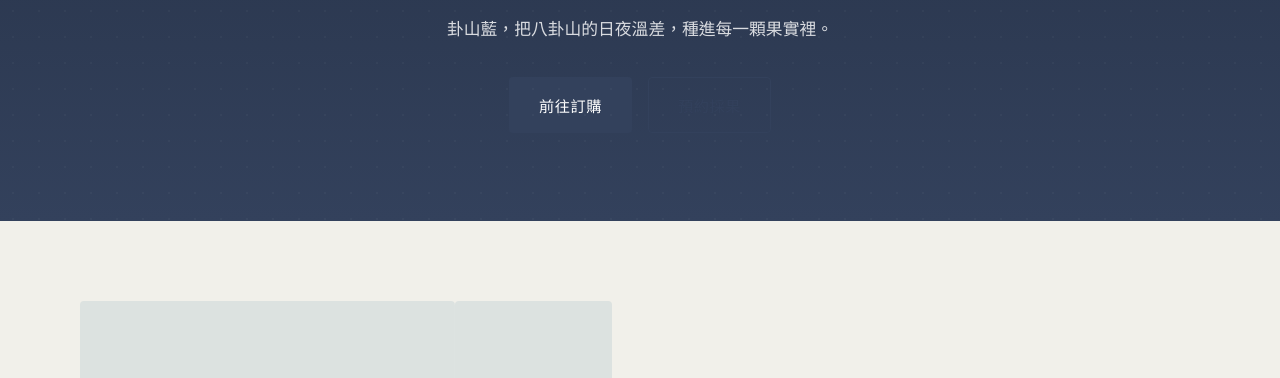
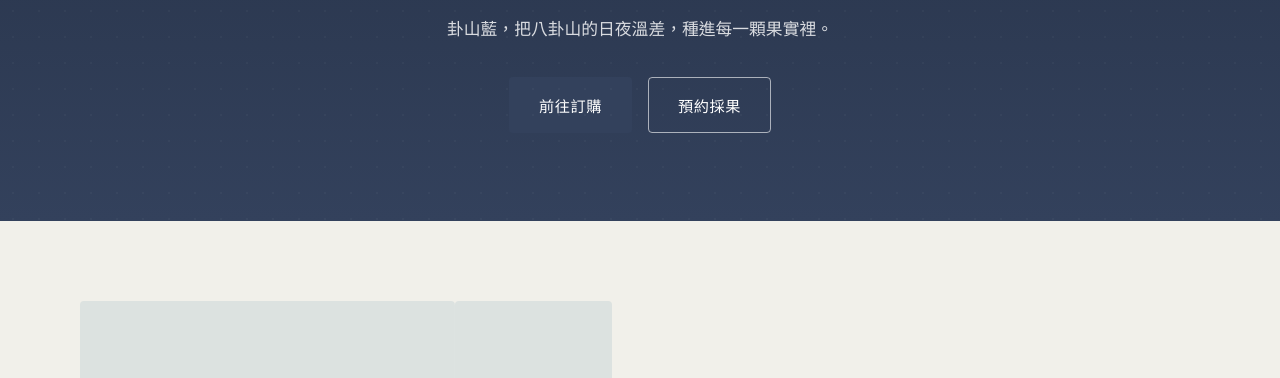
Before and after one commit to PROBROAVOCADO/guashan-blue, a plain HTML site: page index.html in a window 1280 px wide. Shown: the part 422-800 px from the top of the page. Drawn offline with Linux system fonts and the light colour scheme; no server answers.

Commit message:
Update index.html

```diff
--- a/index.html
+++ b/index.html
@@ -45,7 +45,7 @@
     <p class="hero-sub" data-content="hero-sub">卦山藍，把八卦山的日夜溫差，種進每一顆果實裡。</p>
     <div class="hero-actions">
       <a href="#" class="btn btn-primary" data-link="order-url" target="_blank" rel="noopener">前往訂購</a>
-      <a href="#" class="btn btn-outline" data-link="reserve-url" target="_blank" rel="noopener">預約採果</a>
+      <a href="#" class="btn btn-outline light" data-link="reserve-url" target="_blank" rel="noopener">預約採果</a>
     </div>
   </div>
   <div class="bloom-texture" aria-hidden="true"></div>
```
